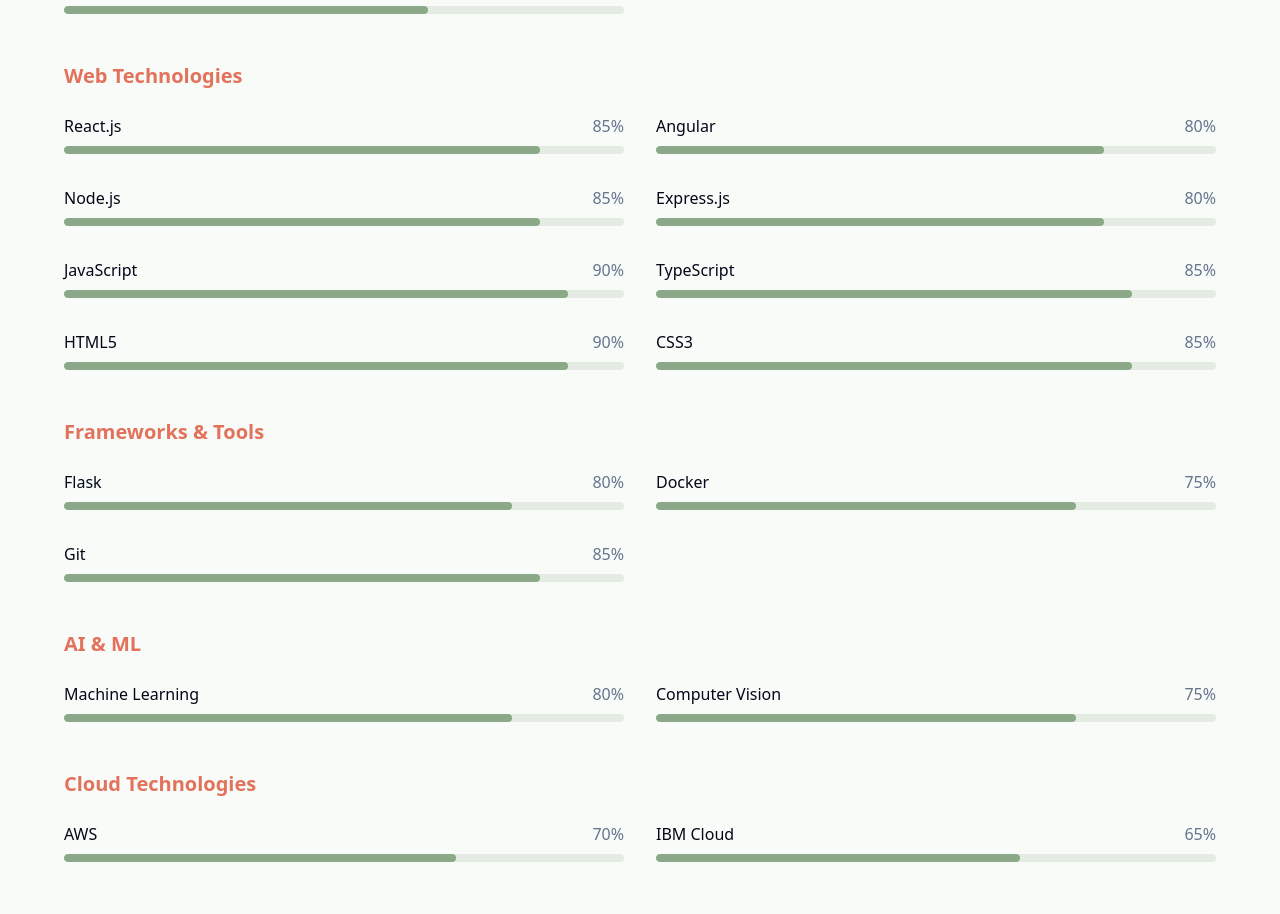
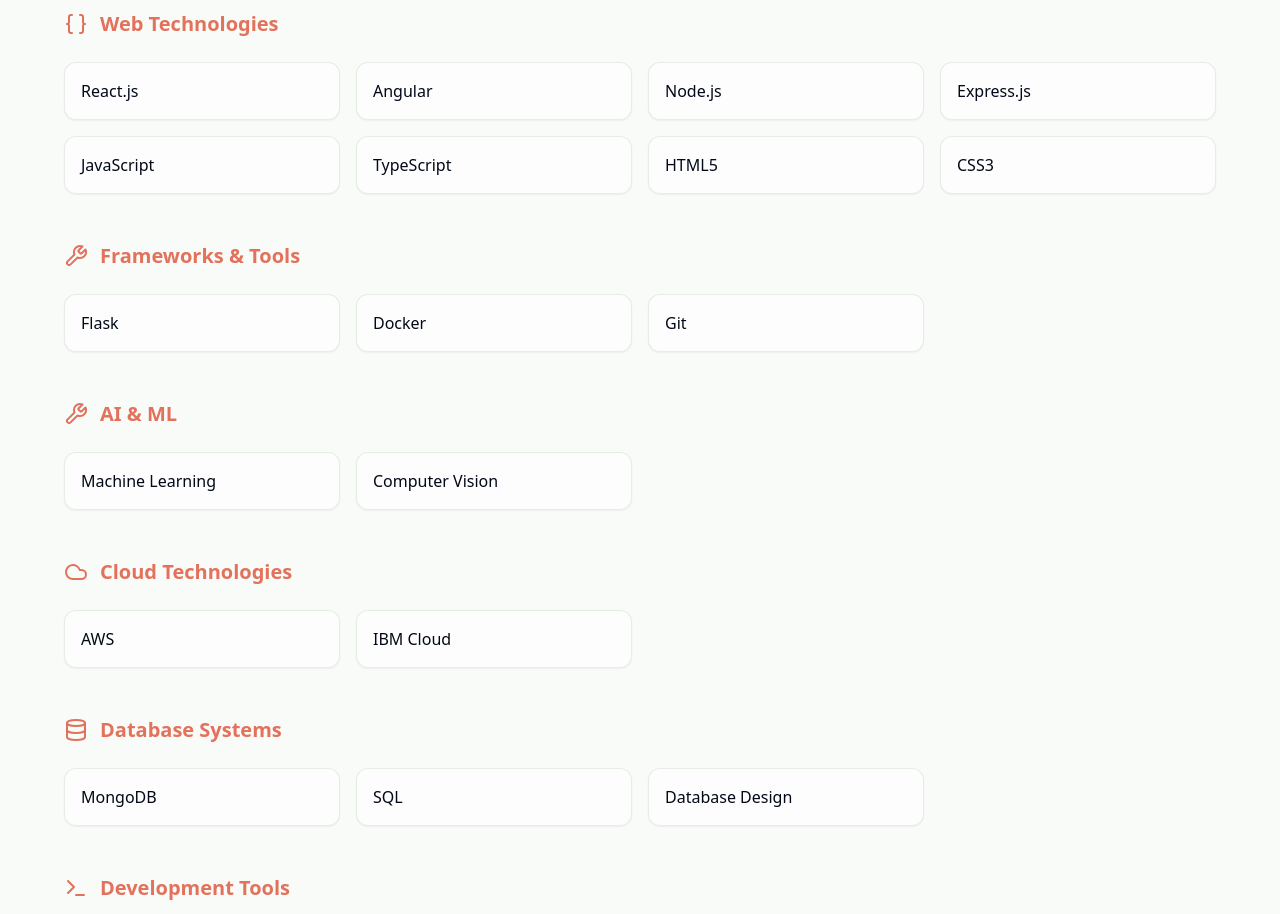
Before and after one commit to umeshgupta05/Portfolio, a React app: page / in a window 1280 px wide. Shown: the part 1800-2714 px from the top of the page. Built offline with nearby package versions, Linux system fonts and the light colour scheme; the HTML template or start-up script is replaced by a standard one.

Commit message:
Add skill icons to Skills section
Replace meter percentage indicators with icons for each skill in the Skills component to enhance the visual appeal and professionalism of the presentation.
[skip gpt_engineer]

```diff
--- a/src/components/Skills.tsx
+++ b/src/components/Skills.tsx
@@ -1,44 +1,62 @@
 import { motion } from "framer-motion";
+import { Code2, Braces, Database, Cloud, Terminal, Wrench } from "lucide-react";
 
 const skills = [
   // Programming Languages
-  { name: "Python", level: 90, category: "Programming Languages" },
-  { name: "C++", level: 85, category: "Programming Languages" },
-  { name: "Java", level: 80, category: "Programming Languages" },
-  { name: "C", level: 75, category: "Programming Languages" },
-  { name: "R", level: 65, category: "Programming Languages" },
+  { name: "Python", category: "Programming Languages" },
+  { name: "C++", category: "Programming Languages" },
+  { name: "Java", category: "Programming Languages" },
+  { name: "C", category: "Programming Languages" },
+  { name: "R", category: "Programming Languages" },
 
   // Web Development
-  { name: "React.js", level: 85, category: "Web Technologies" },
-  { name: "Angular", level: 80, category: "Web Technologies" },
-  { name: "Node.js", level: 85, category: "Web Technologies" },
-  { name: "Express.js", level: 80, category: "Web Technologies" },
-  { name: "JavaScript", level: 90, category: "Web Technologies" },
-  { name: "TypeScript", level: 85, category: "Web Technologies" },
-  { name: "HTML5", level: 90, category: "Web Technologies" },
-  { name: "CSS3", level: 85, category: "Web Technologies" },
+  { name: "React.js", category: "Web Technologies" },
+  { name: "Angular", category: "Web Technologies" },
+  { name: "Node.js", category: "Web Technologies" },
+  { name: "Express.js", category: "Web Technologies" },
+  { name: "JavaScript", category: "Web Technologies" },
+  { name: "TypeScript", category: "Web Technologies" },
+  { name: "HTML5", category: "Web Technologies" },
+  { name: "CSS3", category: "Web Technologies" },
 
   // Frameworks & Tools
-  { name: "Flask", level: 80, category: "Frameworks & Tools" },
-  { name: "Docker", level: 75, category: "Frameworks & Tools" },
-  { name: "Git", level: 85, category: "Frameworks & Tools" },
-  { name: "Machine Learning", level: 80, category: "AI & ML" },
-  { name: "Computer Vision", level: 75, category: "AI & ML" },
+  { name: "Flask", category: "Frameworks & Tools" },
+  { name: "Docker", category: "Frameworks & Tools" },
+  { name: "Git", category: "Frameworks & Tools" },
+  { name: "Machine Learning", category: "AI & ML" },
+  { name: "Computer Vision", category: "AI & ML" },
 
   // Cloud Technologies
-  { name: "AWS", level: 70, category: "Cloud Technologies" },
-  { name: "IBM Cloud", level: 65, category: "Cloud Technologies" },
+  { name: "AWS", category: "Cloud Technologies" },
+  { name: "IBM Cloud", category: "Cloud Technologies" },
 
   // Database Systems
-  { name: "MongoDB", level: 80, category: "Database Systems" },
-  { name: "SQL", level: 85, category: "Database Systems" },
-  { name: "Database Design", level: 80, category: "Database Systems" },
+  { name: "MongoDB", category: "Database Systems" },
+  { name: "SQL", category: "Database Systems" },
+  { name: "Database Design", category: "Database Systems" },
 
   // Development Tools
-  { name: "VS Code", level: 90, category: "Development Tools" },
-  { name: "IntelliJ IDE", level: 85, category: "Development Tools" },
-  { name: "Linux", level: 80, category: "Development Tools" },
+  { name: "VS Code", category: "Development Tools" },
+  { name: "IntelliJ IDE", category: "Development Tools" },
+  { name: "Linux", category: "Development Tools" },
 ];
+
+const getCategoryIcon = (category: string) => {
+  switch (category) {
+    case "Programming Languages":
+      return <Code2 className="w-6 h-6" />;
+    case "Web Technologies":
+      return <Braces className="w-6 h-6" />;
+    case "Database Systems":
+      return <Database className="w-6 h-6" />;
+    case "Cloud Technologies":
+      return <Cloud className="w-6 h-6" />;
+    case "Development Tools":
+      return <Terminal className="w-6 h-6" />;
+    default:
+      return <Wrench className="w-6 h-6" />;
+  }
+};
 
 const categories = Array.from(new Set(skills.map(skill => skill.category)));
 
@@ -98,29 +116,27 @@ export const Skills = () => {
         >
           {categories.map((category) => (
             <div key={category} className="space-y-6">
-              <h3 className="text-xl font-semibold text-terra mb-4">{category}</h3>
-              <div className="grid md:grid-cols-2 gap-8">
+              <div className="flex items-center gap-3">
+                <motion.div
+                  whileHover={{ scale: 1.1, rotate: 360 }}
+                  transition={{ duration: 0.5 }}
+                  className="text-terra"
+                >
+                  {getCategoryIcon(category)}
+                </motion.div>
+                <h3 className="text-xl font-semibold text-terra">{category}</h3>
+              </div>
+              <div className="grid grid-cols-2 md:grid-cols-4 gap-4">
                 {skills
                   .filter(skill => skill.category === category)
                   .map((skill) => (
                     <motion.div
                       key={skill.name}
                       variants={skillVariants}
-                      className="relative"
+                      whileHover={{ scale: 1.05 }}
+                      className="p-4 bg-white/50 backdrop-blur-sm rounded-xl border border-sage/20 shadow-sm hover:shadow-md transition-all duration-300"
                     >
-                      <div className="flex justify-between mb-2">
-                        <span className="font-medium">{skill.name}</span>
-                        <span className="text-muted-foreground">{skill.level}%</span>
-                      </div>
-                      <div className="h-2 bg-sage/20 rounded-full overflow-hidden">
-                        <motion.div
-                          className="h-full bg-sage rounded-full"
-                          initial={{ width: 0 }}
-                          whileInView={{ width: `${skill.level}%` }}
-                          viewport={{ once: true }}
-                          transition={{ duration: 1, ease: "easeOut" }}
-                        />
-                      </div>
+                      <span className="font-medium text-foreground">{skill.name}</span>
                     </motion.div>
                   ))}
               </div>
```
